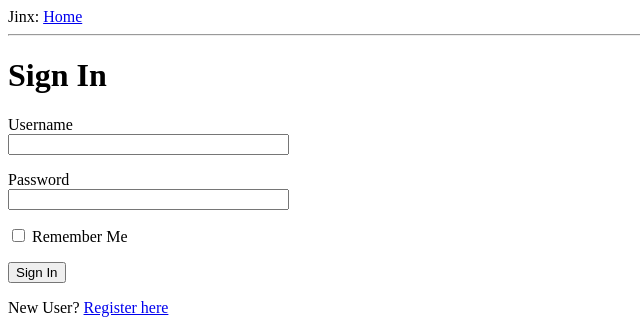
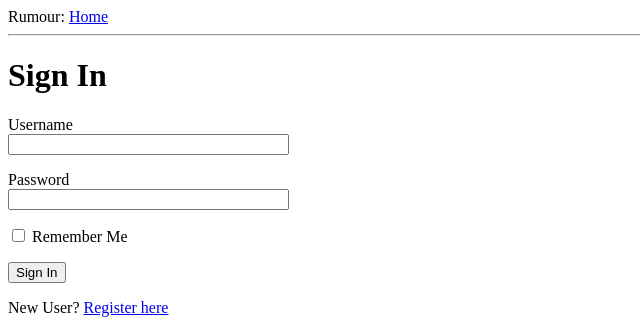
Before and after one commit to agree2disagree/Rumour, a Flask app: page /login in a window 1280 px wide. Shown: the top 321 px of the page, without its empty margins (0-640 px from the left). Run offline with Flask 2, Linux system fonts and the light colour scheme; parts of the project's set-up code (start-up, migrations or seed data) failed here and were passed over; some libraries are stand-ins or nearby versions.

Commit message:
changes to front-end

```diff
--- a/app/base.html
+++ b/app/base.html
@@ -6,12 +6,12 @@
 		</title>
 		{% else %}
 		<title>
-			Jinx
+			Rumour
 		</title>
 		{% endif %}
 	</head>
 	<body>
-		<div> Jinx:
+		<div> Rumour:
 			<a href="{{ url_for('index') }}">Home</a>
 		</div>
 		<hr>
--- a/app/templates/base.html
+++ b/app/templates/base.html
@@ -2,16 +2,16 @@
 	<head>
 		{% if title %}
 		<title>
-			{{ title }} - Jinx
+			{{ title }} - Rumour
 		</title>
 		{% else %}
 		<title>
-			Welcome to our Jinx account!
+			Welcome to your Rumour account!
 		</title>
 		{% endif %}
 	</head>
 	<body>
-		<div> Jinx: <a href="{{ url_for('index') }}">Home</a></div>
+		<div> Rumour: <a href="{{ url_for('index') }}">Home</a></div>
 		<hr>
 		{% block content %}{% endblock %}
 	</body>
--- a/app/templates/chat.html
+++ b/app/templates/chat.html
@@ -42,13 +42,17 @@
       <div class="col-sm-4">
         <form action="" method="POST">
           <b>Type your message below <span class="glyphicon glyphicon-arrow-down"></span></b>
-          <div class="clearfix" style="margin-top: 5px;"></div>
+          <div class="clearfix" style="margin-top: 15px;"></div>
           <input type="text" class="username form-control" placeholder="User Name" value="{{ username }}">
           <div style="padding-top: 5px;"></div>
           <input type="text" class="message form-control" placeholder="Messages">
           <div style="padding-top: 5px;"></div>
           <button type="submit" class="btn btn-success btn-block"><span class="glyphicon glyphicon-send"></span> Send</button>
         </form>
+        <!-- <div class="btn btn-block"><a href="{{ url_for('index') }}">Exit chat</a></div> -->
+        <div style="margin-top: 15px">
+          <a href="{{ url_for('index') }}"><b><span class="glyphicon glyphicon-arrow-left"></span> Exit Chat</b></a>
+        </div>
       </div>
     </div>
 
--- a/app/templates/index.html
+++ b/app/templates/index.html
@@ -13,7 +13,7 @@
 			{% else %}
 			<a href="{{ url_for('user', username=current_user.username) }}">Profile</a>
 			<a href="{{ url_for('chat') }}">Join Chat</a>
-			<a href=" {{ url_for('logout') }}">Logout</a>
+			<a href="{{ url_for('logout') }}">Logout</a>
 			{% endif %}
 
 	</div>
```
Also changed, not shown: app.db.
